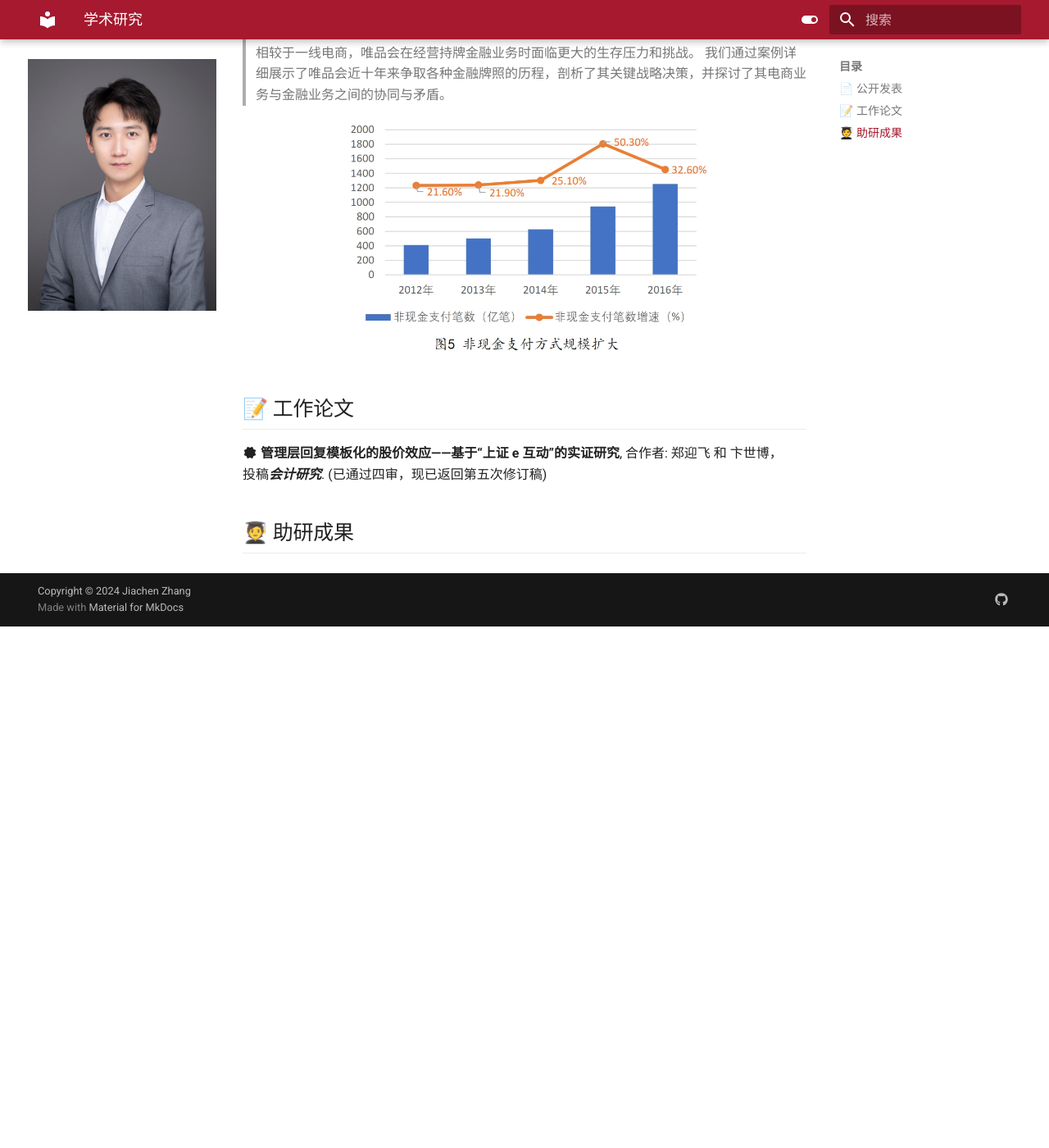
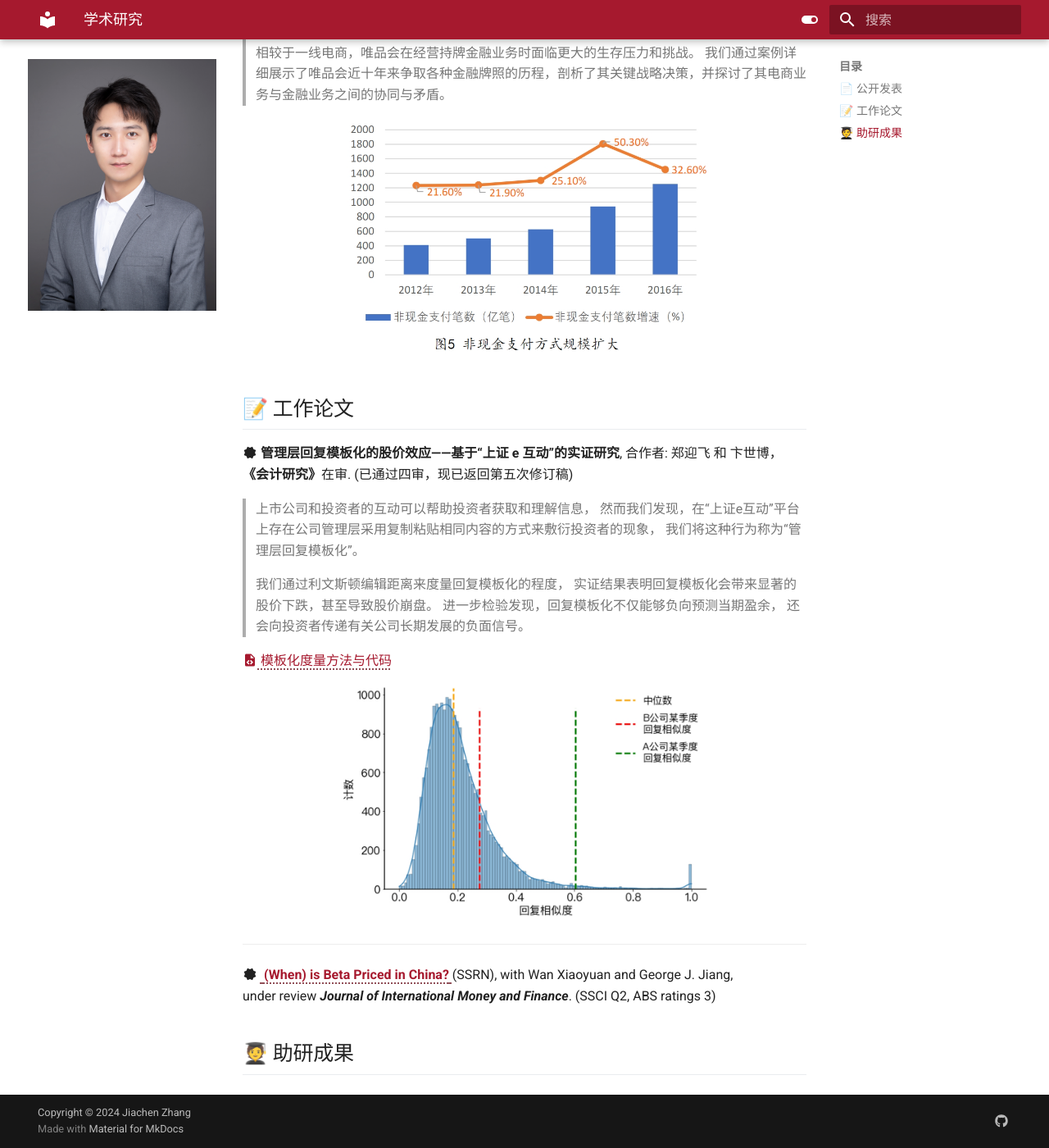
Before and after one commit to daisymilo/lester-zhang, an MkDocs documentation site: the page built from docs/research.md, in a window 1280 px wide and 1400 px high, scrolled down 2824 px. Shown: the whole window at 82% size. Built offline with MkDocs 1.6.1 and Material for MkDocs 9.7.7, drawn with Linux system fonts in a browser that asks for light colours; emoji names are drawn with the system emoji font; before the commit the page ends 3588 px from its top, so only the background shows below that; some of the changed text lies outside the part shown.

Commit message:
$research update$

```diff
--- a/docs/research.md
+++ b/docs/research.md
@@ -72,7 +72,7 @@ hide:
 
 :material-octagram:&nbsp;<a href="https://kns.cnki.net/kcms2/article/abstract?v=0rU-DchPtsvK5medBcSPdUANz9-4kwHcCfMm7oLGPMbURNzqxFkZt_sQgVIUhRWPyplH9hHmdl2zBYV0jTEridDS_qyYFWdOWiNRf4gYtPmw0yrb4fhp-zplyAOK8pp-XaNu2gnhoIGi2jyy8RQ6sA==&uniplatform=NZKPT&language=CHS" target="_blank">
                          **网络平台互动、策略性回应与股票错误定价**
-                         </a>， 合作者：徐寿福 和 郑迎飞， **_经济管理_**， 2023. (CSSCI)
+                         </a>,合作者: 徐寿福 和 郑迎飞, **《经济管理》**,2023. (CSSCI)
 
 <div class="annotate" markdown>
 
@@ -97,7 +97,7 @@ hide:
 
 :material-octagram:&nbsp;<a href="/files/善拿牌照的唯品会：二线电商的互金之路.pdf" target="_blank">
                          **善拿牌照的唯品会——二线电商的互金之路**
-                         </a>，合作者：郑迎飞， **_全国优秀金融硕士教学案例_**， 2021. (国家级案例库，案例编号AL2021055)
+                         </a>，合作者：郑迎飞， **全国优秀金融硕士教学案例**， 2021. (国家级案例库，案例编号AL2021055)
 
 > 唯品会作为中国知名的二线电商，通过获取多种金融牌照，积极拓展互联网金融业务。
 > 然而，相较于一线电商，唯品会在经营持牌金融业务时面临更大的生存压力和挑战。
@@ -109,6 +109,30 @@ hide:
 
 ## 📝 工作论文
 :material-octagram:&nbsp;**管理层回复模板化的股价效应——基于“上证 e 互动”的实证研究**,
-合作者: 郑迎飞 和 卞世博，<br>投稿**_会计研究_**. (已通过四审，现已返回第五次修订稿)
+合作者: 郑迎飞 和 卞世博，<br>**《会计研究》**在审. (已通过四审，现已返回第五次修订稿)
+
+> 上市公司和投资者的互动可以帮助投资者获取和理解信息，
+> 然而我们发现，在“上证e互动”平台上存在公司管理层采用复制粘贴相同内容的方式来敷衍投资者的现象，
+> 我们将这种行为称为“管理层回复模板化”。
+
+> 我们通过利文斯顿编辑距离来度量回复模板化的程度，
+> 实证结果表明回复模板化会带来显著的股价下跌，甚至导致股价崩盘。
+> 进一步检验发现，回复模板化不仅能够负向预测当期盈余，
+> 还会向投资者传递有关公司长期发展的负面信号。
+
+[:material-file-code: 模板化度量方法与代码](posts/posts/sim_lev.md)
+
+<div style="text-align: center;">
+<img src="/images/research_6.png" width="450" >
+</div>
+
+---
+
+:material-octagram:&nbsp;<a href="https://papers.ssrn.com/sol3/papers.cfm?abstract_id=4634636" target="_blank">
+                         **(When) is Beta Priced in China?**
+                         </a>
+(SSRN), with Wan Xiaoyuan and George J. Jiang, <br>under review **_Journal of International Money and
+Finance_**. (SSCI Q2, ABS ratings 3)
+
 
 ## 🧑‍🎓 助研成果
```
Also changed, not shown: docs/posts/posts/sim_lev.md (added, +133 -0 lines), docs/images/research_6.png (added), docs/images/sim_lev_1.png (added).
